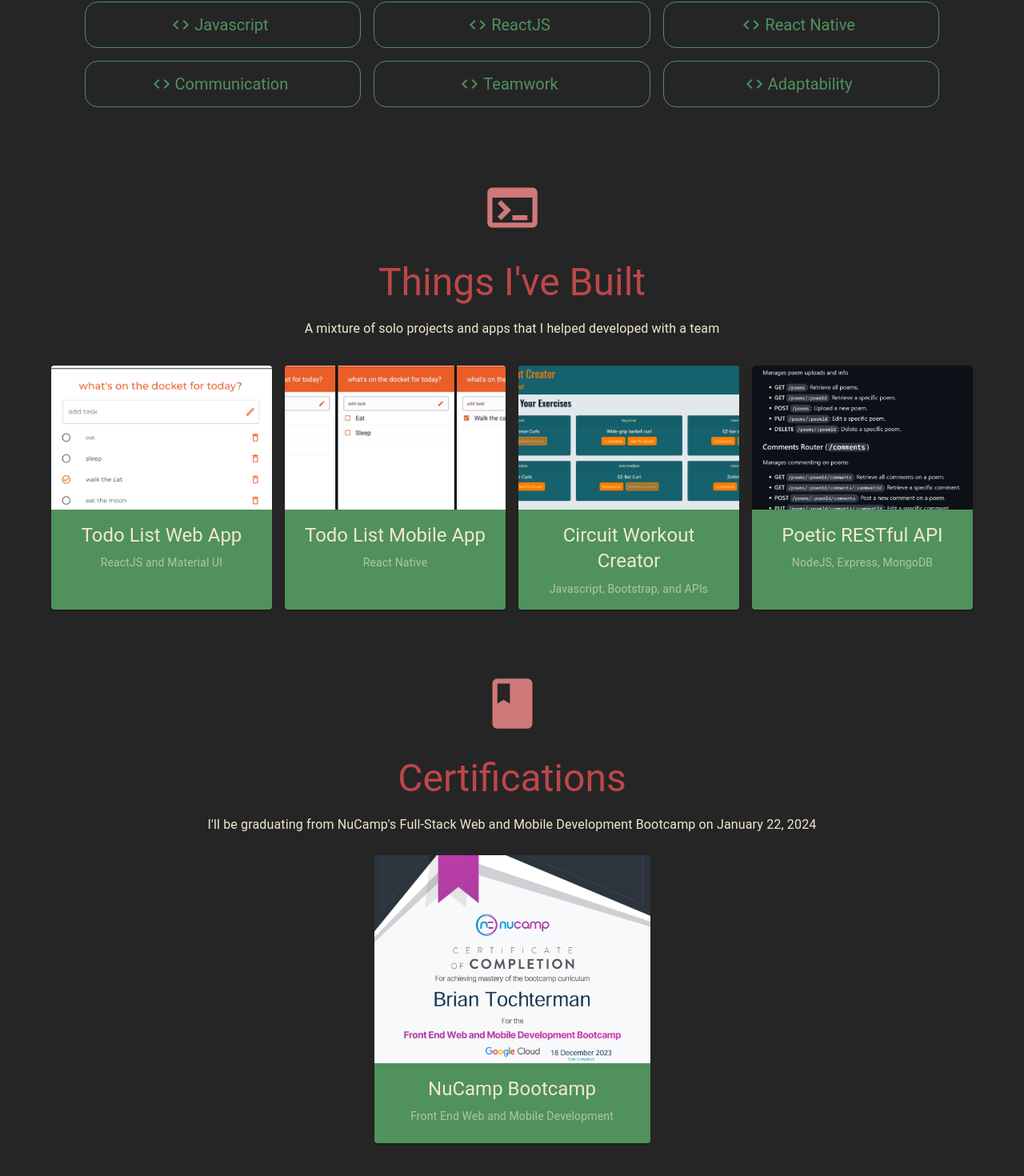
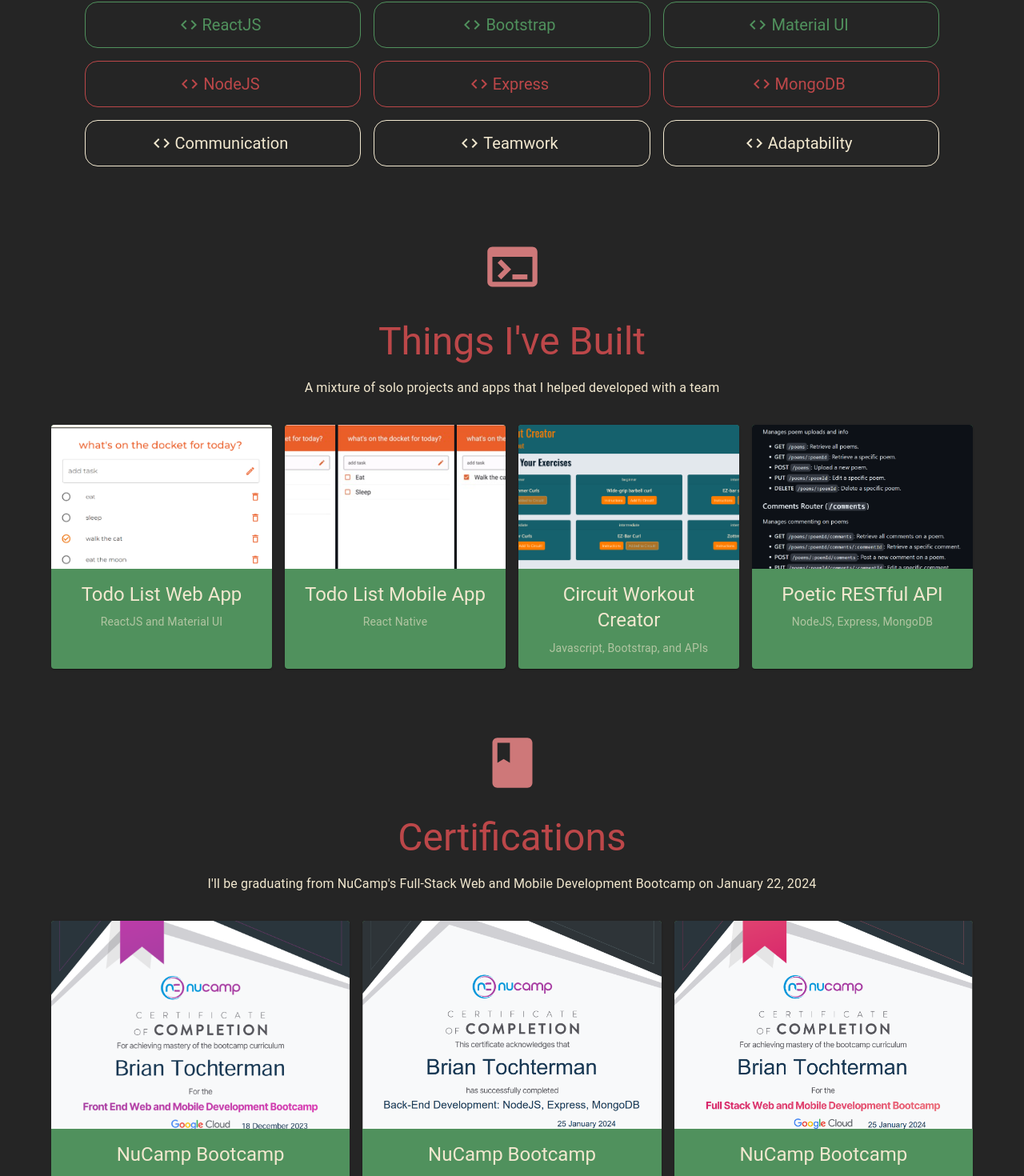
Before and after one commit to btoch23/portfolio-site, a React (Vite) app: page / in a window 1280 px wide. Shown: the part 915-2385 px from the top of the page at 80% size. Built offline with nearby package versions, Linux system fonts and the light colour scheme.

Commit message:
certificate and skills update

```diff
--- a/src/components/Certifications.jsx
+++ b/src/components/Certifications.jsx
@@ -22,7 +22,7 @@
                     </Box>
                     <Box sx={styles.certificateBox}>
                         {certificatesArr.map((cert) => (
-                            <Card key={cert.school} sx={styles.certificateCard}>
+                            <Card key={cert.topic} sx={styles.certificateCard}>
                                 <CardMedia
                                     sx={{ height: 260 }}
                                     image={cert.certificate}
@@ -62,12 +62,16 @@
         pt: 2
     },
     certificateBox: {
-        mt: 3,
-        display: 'flex',
+        mt: 4,
+        display: 'grid',
+        gridTemplateColumns: {
+            md: 'repeat(3, 1fr)'
+        },
+        gap: 2,
         justifyContent: 'center'
     },
     certificateCard: {
-        width: 345,
+        width: 'auto',
         minHeight: 260,
         backgroundColor: 'hunterGreen.light',
         color: 'white.main'
--- a/src/components/Header.jsx
+++ b/src/components/Header.jsx
@@ -124,7 +124,7 @@
     mr: 1
   },
   expandedTitle: {
-    mr: 2,
+    mr: 1,
     display: {
       xs: 'none',
       md: 'flex'
--- a/src/components/Projects.jsx
+++ b/src/components/Projects.jsx
@@ -71,7 +71,7 @@
         mt: 2
     },
     projectBox: {
-        marginTop: 4,
+        mt: 4,
         display: 'grid',
         gridTemplateColumns: {
             sm: 'repeat(2, 1fr)',
--- a/src/components/Skills.jsx
+++ b/src/components/Skills.jsx
@@ -17,17 +17,35 @@
                     Skills and Technologies
                   </Typography>
                   <Typography sx={styles.subtitle} variant="subtitle1">
-                    I&apos;m proficient in a number of front-end technologies and frameworks and I have excellent interpersonal and customer service skills
+                    I&apos;m proficient in a number of technologies, libraries, and frameworks and I have excellent interpersonal and customer service skills
                   </Typography>
                 </Box>
                 <Box sx={{ marginTop: 3 }}>
-                  {skillsArr.map((skill) => (
+                  {skillsArr[0].map((skill) => (
                     <Chip
-                      sx={styles.chip}
+                      sx={styles.frontendChip}
                       label={skill}
-                      key={skill.indexOf()}
+                      key={skill}
                       variant="outlined"
                       icon={<CodeIcon color="hunterGreen.light" />}
+                    />
+                  ))}
+                  {skillsArr[1].map((skill) => (
+                    <Chip
+                      sx={styles.backendChip}
+                      label={skill}
+                      key={skill}
+                      variant="outlined"
+                      icon={<CodeIcon color="red.light" />}
+                    />
+                  ))}
+                  {skillsArr[2].map((skill) => (
+                    <Chip
+                      sx={styles.generalChip}
+                      label={skill}
+                      key={skill}
+                      variant="outlined"
+                      icon={<CodeIcon color="white.main" />}
                     />
                   ))}
                 </Box>
@@ -53,14 +71,30 @@
     color: 'white.main',
     mt: 2
   },
-  chip: {
+  frontendChip: {
     paddingY: 3.5,
     width: {xs: '100%', sm: '30%'},
     margin: 1,
     fontSize: 20,
     borderColor: 'hunterGreen.light',
     color: 'hunterGreen.light',
-  }
+  },
+  backendChip: {
+    paddingY: 3.5,
+    width: {xs: '100%', sm: '30%'},
+    margin: 1,
+    fontSize: 20,
+    borderColor: 'red.main',
+    color: 'red.main',
+  },
+  generalChip: {
+    paddingY: 3.5,
+    width: {xs: '100%', sm: '30%'},
+    margin: 1,
+    fontSize: 20,
+    borderColor: 'white.main',
+    color: 'white.main',
+  },
 }
 
 export default Skills;
--- a/src/data.js
+++ b/src/data.js
@@ -1,15 +1,24 @@
 import { createTheme } from "@mui/material";
 
 export const skills = [
+  [
       'HTML',
       'CSS',
-    'Bootstrap',
       'Javascript',
       'ReactJS',
-    'React Native',
+      'Bootstrap',
+      'Material UI'
+  ],
+  [
+      'NodeJS',
+      'Express',
+      'MongoDB'
+  ],
+  [
       'Communication',
       'Teamwork',
       'Adaptability'
+  ]
 ];
 
 export const projects = [
@@ -50,9 +59,21 @@
 export const certificates = [
   {
     school: 'NuCamp Bootcamp',
-    topic: 'Front End Web and Mobile Development',
+    topic: 'Front-End Web and Mobile Development',
     date: '12/18/23',
     certificate: './frontendcert.png'
+  },
+  {
+    school: 'NuCamp Bootcamp',
+    topic: 'Back-End Development: NodeJS, Express, MongoDB',
+    date: '1/25/24',
+    certificate: './backendcert.png'
+  },
+  {
+    school: 'NuCamp Bootcamp',
+    topic: 'Full-Stack Web and Mobile Development',
+    date: '1/25/24',
+    certificate: './fullstackcert.png'
   },
 ];
 
```
Also changed, not shown: public/backendcert.png (added), public/fullstackcert.png (added). Lines whose indentation alone changed are shown as unchanged.
